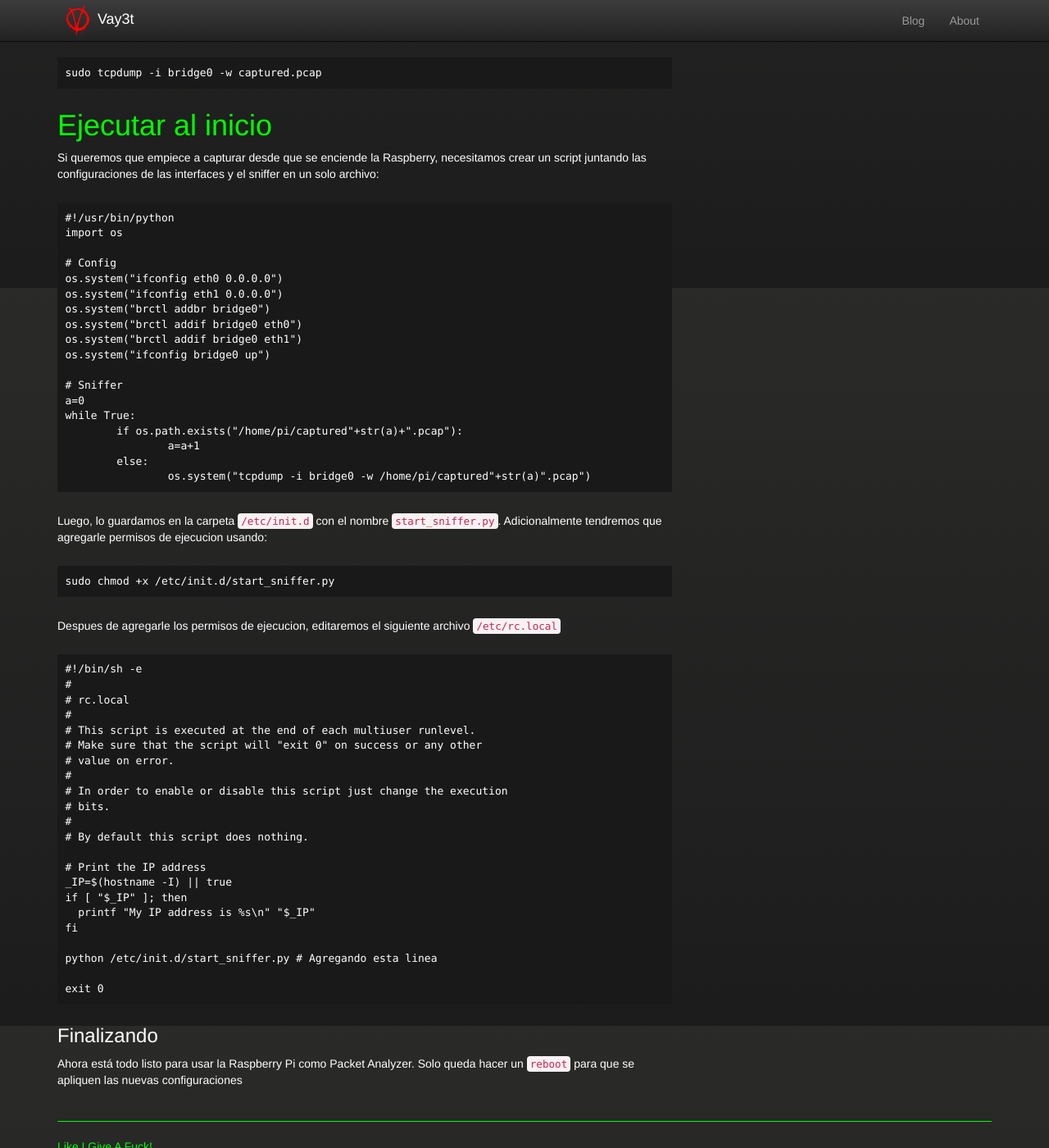
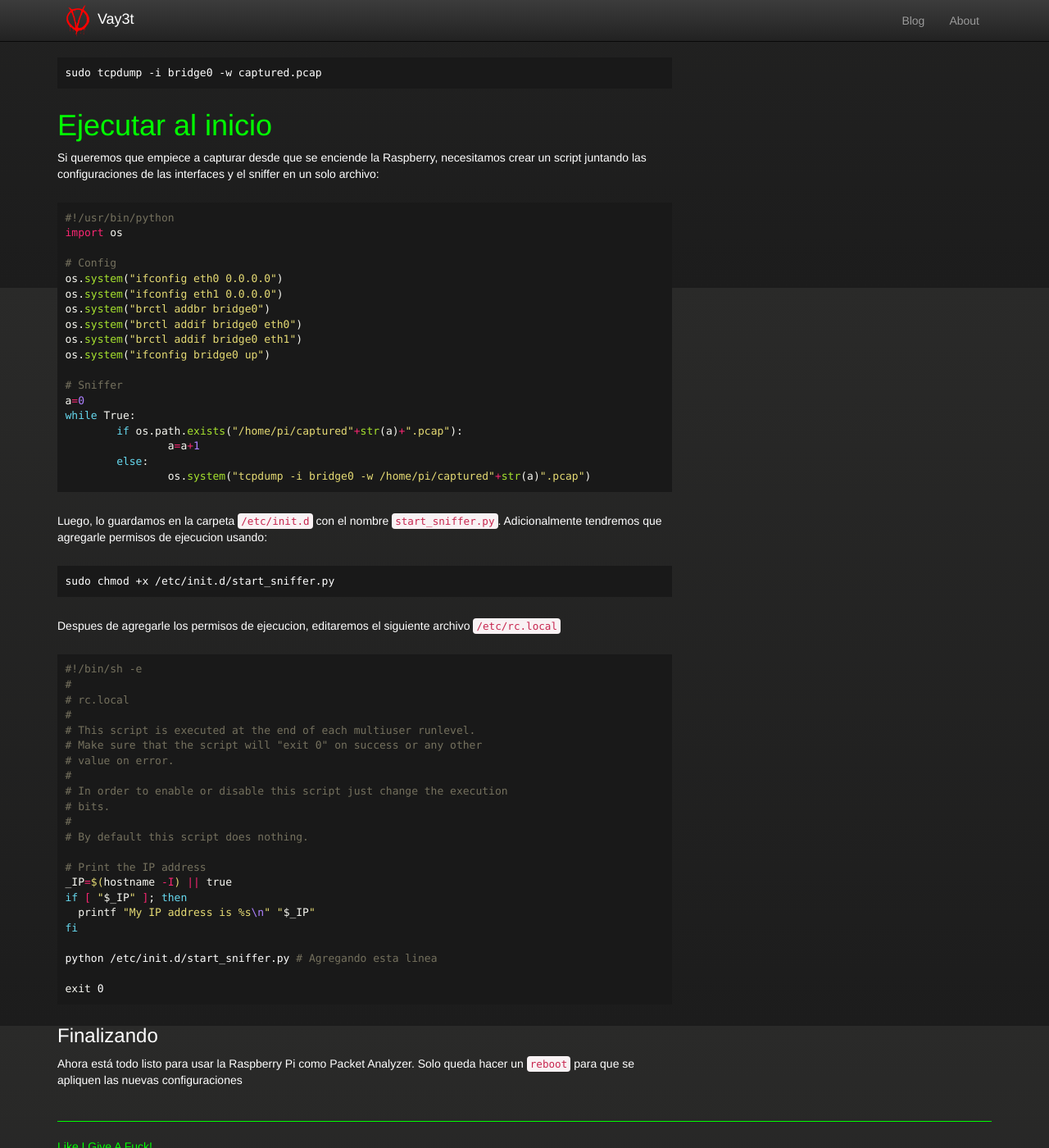
Before and after one commit to pvallejos/pvallejos.github.io, a Jekyll site: the page built from _posts/2016-7-3-Packet-Sniffer.md, in a window 1280 px wide and 1400 px high, scrolled down 1449 px. Shown: the whole window at 82% size. Built offline with Jekyll 4.4.1, drawn with Linux system fonts in a browser that asks for light colours; nearby versions of some CDN libraries; comment, search, counter and statistics services are not loaded.

Commit message:
Update vay3t.css

```diff
--- a/assets/css/vay3t.css
+++ b/assets/css/vay3t.css
@@ -135,33 +135,73 @@
 
 /* Based on Sublime Text's Monokai theme */
 
-.cm-s-monokai.CodeMirror {background: #272822; color: #f8f8f2;}
-.cm-s-monokai div.CodeMirror-selected {background: #49483E !important;}
-.cm-s-monokai .CodeMirror-gutters {background: #272822; border-right: 0px;}
-.cm-s-monokai .CodeMirror-linenumber {color: #d0d0d0;}
-.cm-s-monokai .CodeMirror-cursor {border-left: 1px solid #f8f8f0 !important;}
+.highlight pre { background-color: #272822; }
+.highlight .hll { background-color: #272822; }
+.highlight .c { color: #75715e } /* Comment */
+.highlight .err { color: #960050; background-color: #1e0010 } /* Error */
+.highlight .k { color: #66d9ef } /* Keyword */
+.highlight .l { color: #ae81ff } /* Literal */
+.highlight .n { color: #f8f8f2 } /* Name */
+.highlight .o { color: #f92672 } /* Operator */
+.highlight .p { color: #f8f8f2 } /* Punctuation */
+.highlight .cm { color: #75715e } /* Comment.Multiline */
+.highlight .cp { color: #75715e } /* Comment.Preproc */
+.highlight .c1 { color: #75715e } /* Comment.Single */
+.highlight .cs { color: #75715e } /* Comment.Special */
+.highlight .ge { font-style: italic } /* Generic.Emph */
+.highlight .gs { font-weight: bold } /* Generic.Strong */
+.highlight .kc { color: #66d9ef } /* Keyword.Constant */
+.highlight .kd { color: #66d9ef } /* Keyword.Declaration */
+.highlight .kn { color: #f92672 } /* Keyword.Namespace */
+.highlight .kp { color: #66d9ef } /* Keyword.Pseudo */
+.highlight .kr { color: #66d9ef } /* Keyword.Reserved */
+.highlight .kt { color: #66d9ef } /* Keyword.Type */
+.highlight .ld { color: #e6db74 } /* Literal.Date */
+.highlight .m { color: #ae81ff } /* Literal.Number */
+.highlight .s { color: #e6db74 } /* Literal.String */
+.highlight .na { color: #a6e22e } /* Name.Attribute */
+.highlight .nb { color: #f8f8f2 } /* Name.Builtin */
+.highlight .nc { color: #a6e22e } /* Name.Class */
+.highlight .no { color: #66d9ef } /* Name.Constant */
+.highlight .nd { color: #a6e22e } /* Name.Decorator */
+.highlight .ni { color: #f8f8f2 } /* Name.Entity */
+.highlight .ne { color: #a6e22e } /* Name.Exception */
+.highlight .nf { color: #a6e22e } /* Name.Function */
+.highlight .nl { color: #f8f8f2 } /* Name.Label */
+.highlight .nn { color: #f8f8f2 } /* Name.Namespace */
+.highlight .nx { color: #a6e22e } /* Name.Other */
+.highlight .py { color: #f8f8f2 } /* Name.Property */
+.highlight .nt { color: #f92672 } /* Name.Tag */
+.highlight .nv { color: #f8f8f2 } /* Name.Variable */
+.highlight .ow { color: #f92672 } /* Operator.Word */
+.highlight .w { color: #f8f8f2 } /* Text.Whitespace */
+.highlight .mf { color: #ae81ff } /* Literal.Number.Float */
+.highlight .mh { color: #ae81ff } /* Literal.Number.Hex */
+.highlight .mi { color: #ae81ff } /* Literal.Number.Integer */
+.highlight .mo { color: #ae81ff } /* Literal.Number.Oct */
+.highlight .sb { color: #e6db74 } /* Literal.String.Backtick */
+.highlight .sc { color: #e6db74 } /* Literal.String.Char */
+.highlight .sd { color: #e6db74 } /* Literal.String.Doc */
+.highlight .s2 { color: #e6db74 } /* Literal.String.Double */
+.highlight .se { color: #ae81ff } /* Literal.String.Escape */
+.highlight .sh { color: #e6db74 } /* Literal.String.Heredoc */
+.highlight .si { color: #e6db74 } /* Literal.String.Interpol */
+.highlight .sx { color: #e6db74 } /* Literal.String.Other */
+.highlight .sr { color: #e6db74 } /* Literal.String.Regex */
+.highlight .s1 { color: #e6db74 } /* Literal.String.Single */
+.highlight .ss { color: #e6db74 } /* Literal.String.Symbol */
+.highlight .bp { color: #f8f8f2 } /* Name.Builtin.Pseudo */
+.highlight .vc { color: #f8f8f2 } /* Name.Variable.Class */
+.highlight .vg { color: #f8f8f2 } /* Name.Variable.Global */
+.highlight .vi { color: #f8f8f2 } /* Name.Variable.Instance */
+.highlight .il { color: #ae81ff } /* Literal.Number.Integer.Long */
 
-.cm-s-monokai span.cm-comment {color: #75715e;}
-.cm-s-monokai span.cm-atom {color: #ae81ff;}
-.cm-s-monokai span.cm-number {color: #ae81ff;}
+.highlight .gh { } /* Generic Heading & Diff Header */
+.highlight .gu { color: #75715e; } /* Generic.Subheading & Diff Unified/Comment? */
+.highlight .gd { color: #f92672; } /* Generic.Deleted & Diff Deleted */
+.highlight .gi { color: #a6e22e; } /* Generic.Inserted & Diff Inserted */
 
-.cm-s-monokai span.cm-property, .cm-s-monokai span.cm-attribute {color: #a6e22e;}
-.cm-s-monokai span.cm-keyword {color: #f92672;}
-.cm-s-monokai span.cm-string {color: #e6db74;}
-
-.cm-s-monokai span.cm-variable {color: #a6e22e;}
-.cm-s-monokai span.cm-variable-2 {color: #9effff;}
-.cm-s-monokai span.cm-def {color: #fd971f;}
-.cm-s-monokai span.cm-bracket {color: #f8f8f2;}
-.cm-s-monokai span.cm-tag {color: #f92672;}
-.cm-s-monokai span.cm-link {color: #ae81ff;}
-.cm-s-monokai span.cm-error {background: #f92672; color: #f8f8f0;}
-
-.cm-s-monokai .CodeMirror-activeline-background {background: #373831 !important;}
-.cm-s-monokai .CodeMirror-matchingbracket {
-  text-decoration: underline;
-  color: white !important;
-}
+/***************************************************************** */
 
 /***************************************************************** */
 
```
